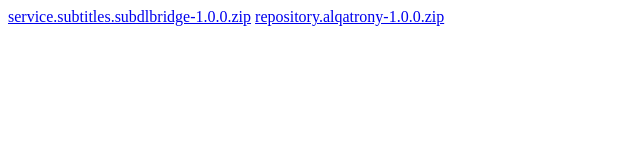
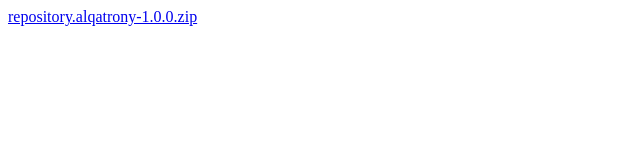
Before and after one commit to Alqatrony/kodi-repo, a plain HTML site: page index.html in a window 1280 px wide. Shown: the whole page, without its empty margins (0-640 px from the left). Drawn offline with Linux system fonts and the light colour scheme.

Commit message:
Moving the zip file

```diff
--- a/index.html
+++ b/index.html
@@ -1,3 +1,2 @@
 <!DOCTYPE html>
-<a href="service.subtitles.subdlbridge-1.0.0.zip">service.subtitles.subdlbridge-1.0.0.zip</a>
 <a href="repository.alqatrony-1.0.0.zip">repository.alqatrony-1.0.0.zip</a>
```
Also changed, not shown: 2 other files.
